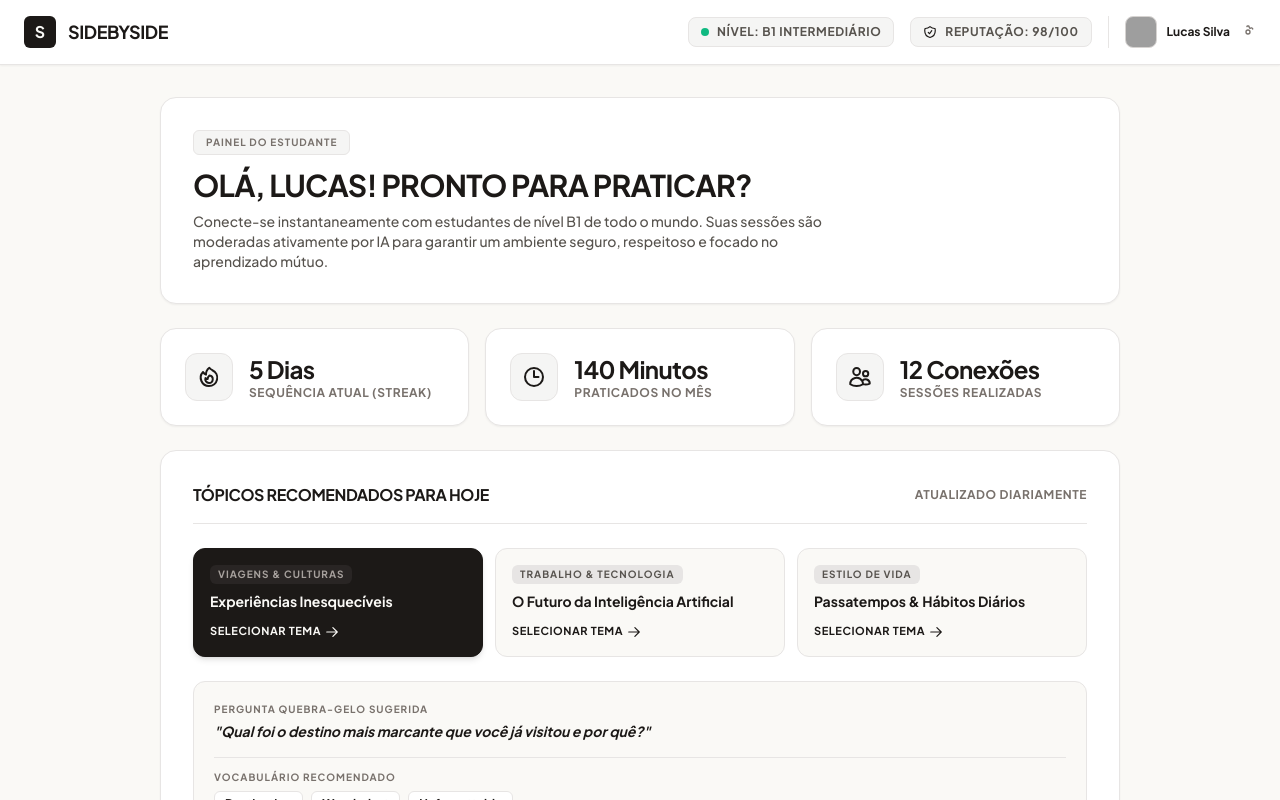
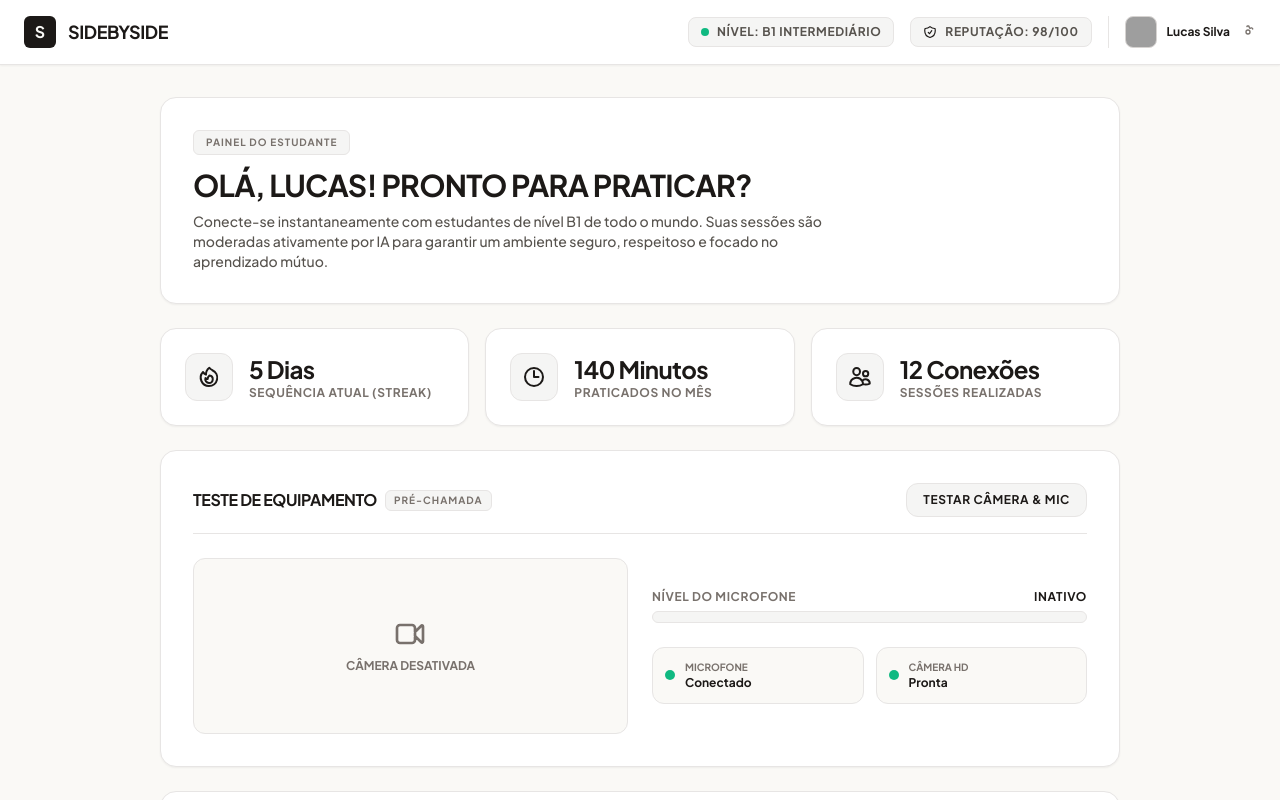
Before and after one commit to RikelmyRabelo/SideBySide, a React (Vite) app: page /dashboard in a window 1280 px wide. Shown: the top 800 px of the page. Built offline with nearby package versions, Linux system fonts and the light colour scheme; grey boxes are pictures that could not be loaded.

Commit message:
feat(dashboard): add device media pre-check panel for camera and mic testing

```diff
--- a/src/pages/Dashboard.tsx
+++ b/src/pages/Dashboard.tsx
@@ -1,4 +1,4 @@
-import React, { useState } from 'react';
+import React, { useState, useEffect } from 'react';
 import { useNavigate } from 'react-router-dom';
 import { Button } from '../components/ui/Button';
 import { MatchingModal } from '../components/room/MatchingModal';
@@ -9,7 +9,7 @@ export const Dashboard: React.FC = () => {
   const [expandedMatching, setExpandedMatching] = useState(true);
   const [isMatching, setIsMatching] = useState(false);
 
-  // SBS-24: Dados do Streak e Métricas
+  // SBS-24: Métricas do Estudante
   const userMetrics = {
     currentStreak: 5,
     totalMinutes: 140,
@@ -47,7 +47,7 @@ export const Dashboard: React.FC = () => {
     },
   ]);
 
-  // SBS-26: Tópicos Diários e Perguntas Quebra-gelo
+  // SBS-26: Tópicos Diários
   const dailyTopics = [
     {
       id: 'travel',
@@ -73,6 +73,23 @@ export const Dashboard: React.FC = () => {
   ];
 
   const [selectedTopic, setSelectedTopic] = useState(dailyTopics[0]);
+
+  // SBS-27: Estado do Teste de Dispositivos
+  const [isTestingDevices, setIsTestingDevices] = useState(false);
+  const [audioLevel, setAudioLevel] = useState(0);
+  const [deviceStatus, setDeviceStatus] = useState({ mic: 'ok', cam: 'ok' });
+
+  useEffect(() => {
+    let interval: NodeJS.Timeout;
+    if (isTestingDevices) {
+      interval = setInterval(() => {
+        setAudioLevel(Math.floor(Math.random() * 85) + 15);
+      }, 200);
+    } else {
+      setAudioLevel(0);
+    }
+    return () => clearInterval(interval);
+  }, [isTestingDevices]);
 
   return (
     <div className="min-h-screen bg-[#FAF9F6] text-[#1C1917] flex flex-col font-sans selection:bg-[#1C1917] selection:text-[#FAF9F6]">
@@ -112,7 +129,7 @@ export const Dashboard: React.FC = () => {
             </div>
             <span className="text-xs font-bold text-[#1C1917] hidden md:inline-block">Lucas Silva</span>
             <svg className="w-4 h-4 stroke-[#78716C] fill-none stroke-2" viewBox="0 0 24 24">
-              <path strokeLinecap="round" strokeLinejoin="round" d="M10.343 3.94c.09-.542.56-.94 1.11-.94h1.093c.55 0 1.02.398 1.11.94l.213 1.281c.063.374.313.686.645.87.074.04.147.083.22.127.324.196.72.257 1.075.124l1.217-.456a1.125 1.125 0 011.37.49l.546.947c.275.476.17.1.082-.218.794l-.927.927a1.125 1.125 0 01-.225 1.186m0 0a1.125 1.125 0 011.186.225l.927.928c.418.419.508 1.05.218 1.566l-.546.948a1.125 1.125 0 01-1.37.491l-1.216-.456c-.356-.133-.751-.072-1.076.124a6.57 6.57 0 01-.22.128c-.331.183-.581.495-.644.869l-.213 1.28c-.09.543-.56.941-1.11.941h-1.094c-.55 0-1.02-.398-1.11-.94l-.213-1.281c-.062-.374-.312-.686-.644-.87a6.52 6.52 0 01-.22-.127c-.325-.196-.72-.257-1.076-.124l-1.217.456a1.125 1.125 0 01-1.369-.49l-.546-.947a1.125 1.125 0 012.18-1.567l.927-.927a1.125 1.125 0 01.225-1.186m0 0a1.125 1.125 0 01-1.186-.225l-.927-.928a1.125 1.125 0 01-.218-1.566l.546-.948a1.125 1.125 0 011.37-.491l1.216.456c.356.133.751.072 1.076-.124.072-.044.146-.087.22-.128.332-.183.582-.495.644-.869l.214-1.281z" />
+              <path strokeLinecap="round" strokeLinejoin="round" d="M10.343 3.94c.09-.542.56-.94 1.11-.94h1.093c.55 0 1.02.398 1.11.94l.213 1.281c.063.374.313.686.645.87.074.04.147.083.22.127.324.196.72.257 1.075.124l1.217-.456a1.125 1.125 0 011.37.49l.546.947c.275.476.17.1.082-.218.794l-.927.927a1.125 1.125 0 01-.225 1.186m0 0a1.125 1.125 0 011.186.225l.927.928c.418.419.508 1.05.218 1.566l-.546.948a1.125 1.125 0 01-1.37.491l-1.216-.456c-.356-.133-.751-.072-1.076.124a6.57 6.57 0 01-.22.128c-.331.183-.581.495-.644.869l-.213 1.28c-.09.543-.56.941-1.11.941h-1.094c-.55 0-1.02-.398-1.11-.94l-.213-1.281c-.062-.374-.312-.686-.644-.87a6.52 6.52 0 01-.22-.127c-.325-.196-.72-.257-1.076-.124l-1.217.456a1.125 1.125 0 01-1.369-.49l-.546-.947a1.125 1.125 0 01.218-1.567l.927-.927a1.125 1.125 0 01.225-1.186m0 0a1.125 1.125 0 01-1.186-.225l-.927-.928a1.125 1.125 0 01-.218-1.566l.546-.948a1.125 1.125 0 011.37-.491l1.216.456c.356.133.751.072 1.076-.124.072-.044.146-.087.22-.128.332-.183.582-.495.644-.869l.214-1.281z" />
               <path strokeLinecap="round" strokeLinejoin="round" d="M15 12a3 3 0 11-6 0 3 3 0 016 0z" />
             </svg>
           </div>
@@ -174,7 +191,89 @@ export const Dashboard: React.FC = () => {
           </div>
         </section>
 
-        {/* SBS-26: Sugestões de Tópicos Diários (Daily Topics) */}
+        {/* SBS-27: Checagem Prévia de Dispositivos (Equipamento) */}
+        <section className="bg-[#FFFFFF] border border-[#E7E5E4] rounded-2xl p-6 sm:p-8 shadow-sm flex flex-col gap-6">
+          <div className="flex items-center justify-between border-b border-[#E7E5E4] pb-4">
+            <div className="flex items-center gap-2">
+              <h2 className="text-base font-black uppercase tracking-tight text-[#1C1917]">
+                Teste de Equipamento
+              </h2>
+              <span className="text-[10px] font-bold uppercase tracking-widest px-2 py-0.5 bg-[#F5F5F4] border border-[#E7E5E4] text-[#78716C] rounded-md">
+                Pré-chamada
+              </span>
+            </div>
+            <button
+              type="button"
+              onClick={() => setIsTestingDevices(!isTestingDevices)}
+              className="px-4 py-2 bg-[#F5F5F4] hover:bg-[#E7E5E4] border border-[#E7E5E4] text-[#1C1917] font-bold text-xs uppercase tracking-wider rounded-xl transition-all"
+            >
+              {isTestingDevices ? 'Encerrar Teste' : 'Testar Câmera & Mic'}
+            </button>
+          </div>
+
+          <div className="grid grid-cols-1 md:grid-cols-2 gap-6 items-center">
+            {/* Prévia da Câmera */}
+            <div className="relative w-full h-44 bg-[#FAF9F6] border border-[#E7E5E4] rounded-xl overflow-hidden flex flex-col items-center justify-center">
+              {isTestingDevices && mediaMode === 'video' ? (
+                <div className="relative w-full h-full">
+                  <img
+                    src="https://images.unsplash.com/photo-1534528741775-53994a69daeb?w=600&auto=format&fit=crop&q=80"
+                    alt="Prévia da Câmera"
+                    className="w-full h-full object-cover"
+                  />
+                  <div className="absolute top-3 left-3 bg-[#1C1917]/80 text-[#FAF9F6] text-[10px] font-bold uppercase px-2.5 py-1 rounded-md backdrop-blur-sm">
+                    Vídeo em Tempo Real
+                  </div>
+                </div>
+              ) : (
+                <div className="flex flex-col items-center gap-2 text-[#78716C]">
+                  <svg className="w-8 h-8 stroke-current fill-none stroke-2" viewBox="0 0 24 24">
+                    <path strokeLinecap="round" strokeLinejoin="round" d="M15.75 10.5l4.72-4.72a.75.75 0 011.28.53v11.38a.75.75 0 01-1.28.53l-4.72-4.72M4.5 18.75h9a2.25 2.25 0 002.25-2.25v-9a2.25 2.25 0 00-2.25-2.25h-9A2.25 2.25 0 002.25 7.5v9a2.25 2.25 0 002.25 2.25z" />
+                  </svg>
+                  <span className="text-xs font-bold uppercase">
+                    {mediaMode === 'audio' ? 'Modo Apenas Áudio Ativo' : 'Câmera Desativada'}
+                  </span>
+                </div>
+              )}
+            </div>
+
+            {/* Teste e Feedback Visual de Sinal do Microfone */}
+            <div className="flex flex-col gap-4">
+              <div className="flex flex-col gap-1.5">
+                <div className="flex justify-between items-center text-xs font-bold uppercase tracking-wider text-[#78716C]">
+                  <span>Nível do Microfone</span>
+                  <span className="text-[#1C1917]">{isTestingDevices ? `${audioLevel}%` : 'Inativo'}</span>
+                </div>
+                <div className="w-full h-3 bg-[#F5F5F4] border border-[#E7E5E4] rounded-full overflow-hidden p-0.5">
+                  <div
+                    className="h-full bg-[#1C1917] rounded-full transition-all duration-150"
+                    style={{ width: `${audioLevel}%` }}
+                  />
+                </div>
+              </div>
+
+              <div className="grid grid-cols-2 gap-3 pt-2">
+                <div className="p-3 bg-[#FAF9F6] border border-[#E7E5E4] rounded-xl flex items-center gap-2.5">
+                  <span className="w-2.5 h-2.5 rounded-full bg-emerald-500" />
+                  <div className="flex flex-col">
+                    <span className="text-[10px] font-bold text-[#78716C] uppercase">Microfone</span>
+                    <span className="text-xs font-bold text-[#1C1917]">Conectado</span>
+                  </div>
+                </div>
+
+                <div className="p-3 bg-[#FAF9F6] border border-[#E7E5E4] rounded-xl flex items-center gap-2.5">
+                  <span className="w-2.5 h-2.5 rounded-full bg-emerald-500" />
+                  <div className="flex flex-col">
+                    <span className="text-[10px] font-bold text-[#78716C] uppercase">Câmera HD</span>
+                    <span className="text-xs font-bold text-[#1C1917]">Pronta</span>
+                  </div>
+                </div>
+              </div>
+            </div>
+          </div>
+        </section>
+
+        {/* Sugestões de Tópicos Diários (Daily Topics) */}
         <section className="bg-[#FFFFFF] border border-[#E7E5E4] rounded-2xl p-6 sm:p-8 shadow-sm flex flex-col gap-6">
           <div className="flex items-center justify-between border-b border-[#E7E5E4] pb-4">
             <h2 className="text-base font-black uppercase tracking-tight text-[#1C1917]">
@@ -220,7 +319,6 @@ export const Dashboard: React.FC = () => {
             ))}
           </div>
 
-          {/* Prévia do Tema Selecionado (Quebra-gelo + Vocabulário) */}
           <div className="bg-[#FAF9F6] border border-[#E7E5E4] rounded-xl p-5 flex flex-col gap-4">
             <div className="flex flex-col gap-1">
               <span className="text-[10px] font-bold uppercase tracking-widest text-[#78716C]">
@@ -379,7 +477,6 @@ export const Dashboard: React.FC = () => {
               ))}
             </div>
           ) : (
-            /* Empty State */
             <div className="py-12 flex flex-col items-center justify-center text-center gap-3 bg-[#FAF9F6] border border-dashed border-[#D6D3D1] rounded-xl">
               <div className="w-12 h-12 rounded-full bg-[#E7E5E4] flex items-center justify-center text-[#78716C]">
                 <svg className="w-6 h-6 fill-none stroke-current stroke-2" viewBox="0 0 24 24">
```
